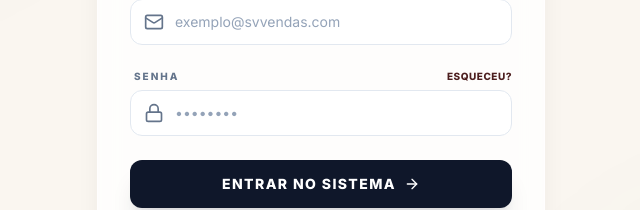
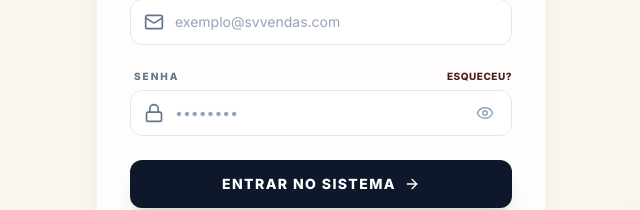
Before and after one commit to diogoventura/contb, a React (Vite) app in the folder frontend/: page /login in a window 1280 px wide. Shown: the part 313-523 px from the top of the page, without its empty margins (319-959 px from the left). Built offline with nearby package versions, Linux system fonts and the light colour scheme; no server answers.

Commit message:
UI: Add password visibility toggles and refine PT-BR labels

```diff
--- a/frontend/src/pages/auth/LoginPage.tsx
+++ b/frontend/src/pages/auth/LoginPage.tsx
@@ -1,13 +1,14 @@
 import { useState } from 'react';
 import { useAuth } from '../../context/AuthContext';
 import { useNavigate } from 'react-router-dom';
-import { Lock, Mail, Loader2, Leaf, ArrowRight } from 'lucide-react';
+import { Lock, Mail, Loader2, Leaf, ArrowRight, Eye, EyeOff } from 'lucide-react';
 
 export default function LoginPage() {
     const [email, setEmail] = useState('');
     const [password, setPassword] = useState('');
     const [loading, setLoading] = useState(false);
     const [error, setError] = useState('');
+    const [showPassword, setShowPassword] = useState(false);
     const { login } = useAuth();
     const navigate = useNavigate();
 
@@ -64,9 +65,16 @@ export default function LoginPage() {
                             </div>
                             <div className="relative group">
                                 <Lock className="absolute left-3.5 top-1/2 -translate-y-1/2 h-5 w-5 text-slate-500 group-focus-within:text-primary-500 transition-colors" />
-                                <input type="password" value={password} onChange={e => setPassword(e.target.value)} required
-                                    className="w-full pl-11 pr-4 py-3 bg-white border border-slate-200 rounded-xl text-slate-900 placeholder-slate-400 focus:outline-none focus:ring-4 focus:ring-primary-500/5 focus:border-primary-500 transition-all text-sm"
+                                <input type={showPassword ? "text" : "password"} value={password} onChange={e => setPassword(e.target.value)} required
+                                    className="w-full pl-11 pr-12 py-3 bg-white border border-slate-200 rounded-xl text-slate-900 placeholder-slate-400 focus:outline-none focus:ring-4 focus:ring-primary-500/5 focus:border-primary-500 transition-all text-sm"
                                     placeholder="••••••••" />
+                                <button
+                                    type="button"
+                                    onClick={() => setShowPassword(!showPassword)}
+                                    className="absolute right-3 top-1/2 -translate-y-1/2 p-1.5 text-slate-400 hover:text-slate-600 transition-colors"
+                                >
+                                    {showPassword ? <EyeOff size={18} /> : <Eye size={18} />}
+                                </button>
                             </div>
                         </div>
 
--- a/frontend/src/pages/users/UsersPage.tsx
+++ b/frontend/src/pages/users/UsersPage.tsx
@@ -1,6 +1,6 @@
 import { useState, useEffect } from 'react';
 import { usersApi } from '../../api';
-import { Plus, Edit2, Trash2, X, User, Shield, Mail, Phone, Calendar, Key } from 'lucide-react';
+import { Plus, Edit2, Trash2, X, User, Shield, Mail, Phone, Calendar, Key, Eye, EyeOff } from 'lucide-react';
 
 export default function UsersPage() {
     const [users, setUsers] = useState<any[]>([]);
@@ -8,6 +8,7 @@ export default function UsersPage() {
     const [showModal, setShowModal] = useState(false);
     const [editing, setEditing] = useState<any>(null);
     const [form, setForm] = useState({ name: '', email: '', password: '', role: 'regular', phone: '' });
+    const [showPassword, setShowPassword] = useState(false);
 
     const load = () => {
         setLoading(true);
@@ -34,7 +35,7 @@ export default function UsersPage() {
     };
 
     const handleDelete = async (id: number) => {
-        if (!confirm('Deseja realmente excluir este utilizador?')) return;
+        if (!confirm('Deseja realmente excluir este usuário?')) return;
         await usersApi.delete(String(id));
         load();
     };
@@ -46,11 +47,11 @@ export default function UsersPage() {
         <div className="space-y-8 pb-10">
             <div className="flex justify-between items-center">
                 <div>
-                    <h2 className="text-3xl font-black text-slate-900 tracking-tight">Utilizadores</h2>
+                    <h2 className="text-3xl font-black text-slate-900 tracking-tight">Usuários</h2>
                     <p className="text-slate-600 text-sm mt-1 font-medium">Gerencie o acesso e permissões dos membros da sua equipe.</p>
                 </div>
                 <button onClick={openCreate} className="flex items-center gap-3 px-6 py-3 bg-primary-600 text-white rounded-2xl font-black text-xs uppercase tracking-widest hover:bg-primary-500 transition-all shadow-xl shadow-primary-500/20 active:scale-95">
-                    <Plus size={20} /> Novo Utilizador
+                    <Plus size={20} /> Novo Usuário
                 </button>
             </div>
 
@@ -107,7 +108,7 @@ export default function UsersPage() {
                     <div className="bg-white w-full max-w-lg p-8 rounded-[2.5rem] space-y-8 animate-in zoom-in-95 duration-300 shadow-2xl border border-white" onClick={e => e.stopPropagation()}>
                         <div className="flex items-center justify-between">
                             <div className="space-y-1">
-                                <h3 className="text-2xl font-black text-slate-900 tracking-tight">{editing ? 'Editar Utilizador' : 'Novo Utilizador'}</h3>
+                                <h3 className="text-2xl font-black text-slate-900 tracking-tight">{editing ? 'Editar Usuário' : 'Novo Usuário'}</h3>
                                 <p className="text-[10px] font-black text-slate-500 uppercase tracking-widest">Defina as credenciais e nível de acesso</p>
                             </div>
                             <button onClick={() => setShowModal(false)} className="p-2.5 text-slate-500 hover:text-slate-600 bg-slate-50 rounded-2xl border border-slate-100 shadow-sm transition-all hover:rotate-90"><X size={24} /></button>
@@ -137,10 +138,17 @@ export default function UsersPage() {
                                 </div>
                             </div>
                             <div className="space-y-2">
-                                <label className="text-[10px] font-black text-slate-500 uppercase tracking-widest ml-1">{editing ? 'Nova Palavra-passe (opcional)' : 'Palavra-passe de Acesso *'}</label>
+                                <label className="text-[10px] font-black text-slate-500 uppercase tracking-widest ml-1">{editing ? 'Nova Senha (opcional)' : 'Senha de Acesso *'}</label>
                                 <div className="relative group">
                                     <Key size={18} className="absolute left-4 top-1/2 -translate-y-1/2 text-slate-400 group-focus-within:text-amber-500 transition-colors" />
-                                    <input type="password" value={form.password} onChange={e => setForm({ ...form, password: e.target.value })} placeholder="••••••••" className="w-full pl-12 pr-4 py-4 bg-slate-50 border border-slate-100 rounded-2xl text-slate-900 font-bold focus:outline-none focus:ring-4 focus:ring-amber-100/50 focus:bg-white focus:border-amber-200 transition-all text-sm shadow-sm" />
+                                    <input type={showPassword ? "text" : "password"} value={form.password} onChange={e => setForm({ ...form, password: e.target.value })} placeholder="••••••••" className="w-full pl-12 pr-12 py-4 bg-slate-50 border border-slate-100 rounded-2xl text-slate-900 font-bold focus:outline-none focus:ring-4 focus:ring-amber-100/50 focus:bg-white focus:border-amber-200 transition-all text-sm shadow-sm" />
+                                    <button
+                                        type="button"
+                                        onClick={() => setShowPassword(!showPassword)}
+                                        className="absolute right-4 top-1/2 -translate-y-1/2 p-1.5 text-slate-400 hover:text-slate-600 transition-colors"
+                                    >
+                                        {showPassword ? <EyeOff size={20} /> : <Eye size={20} />}
+                                    </button>
                                 </div>
                             </div>
                             <div className="space-y-2">
@@ -159,7 +167,7 @@ export default function UsersPage() {
                         </div>
                         <div className="flex gap-4 pt-4">
                             <button onClick={() => setShowModal(false)} className="flex-1 py-4 text-sm font-black text-slate-500 uppercase tracking-widest hover:text-slate-600 transition-colors bg-slate-50 rounded-2xl border border-slate-100 mb-0">Cancelar</button>
-                            <button onClick={handleSave} className="flex-[2] py-4 text-sm bg-primary-600 text-white rounded-2xl hover:bg-primary-500 font-black uppercase tracking-widest transition-all shadow-xl shadow-primary-600/20 hover:shadow-2xl active:scale-95">Salvar Utilizador</button>
+                            <button onClick={handleSave} className="flex-[2] py-4 text-sm bg-primary-600 text-white rounded-2xl hover:bg-primary-500 font-black uppercase tracking-widest transition-all shadow-xl shadow-primary-600/20 hover:shadow-2xl active:scale-95">Salvar Usuário</button>
                         </div>
                     </div>
                 </div>
```
